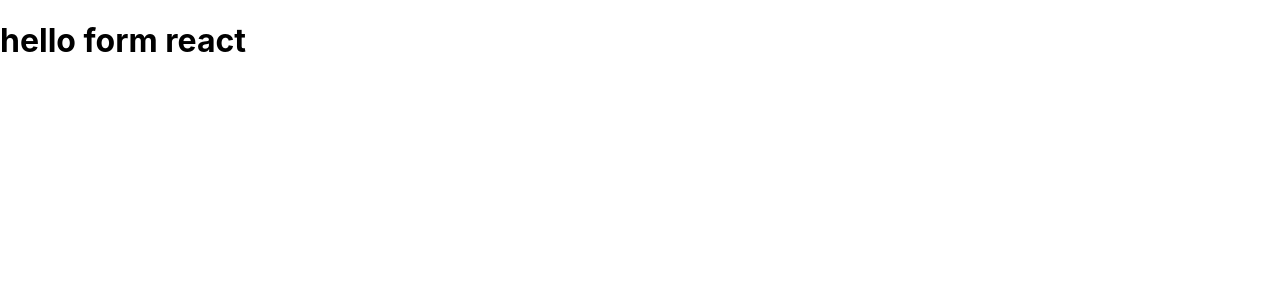
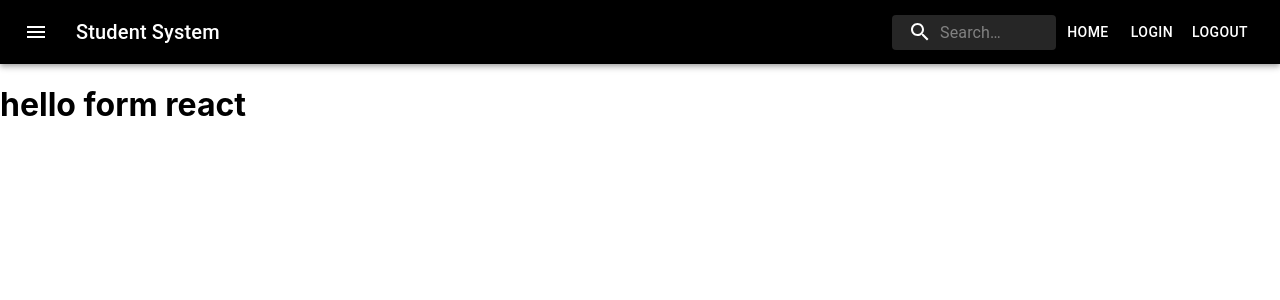
Before and after one commit to arnavsshah/Student-System, a React (Create React App) app in the folder client/: page / in a window 1280 px wide. Shown: the top 300 px of the page. Built offline with nearby package versions, Linux system fonts and the light colour scheme.

Commit message:
add navbar

```diff
--- a/client/src/App.js
+++ b/client/src/App.js
@@ -1,10 +1,11 @@
 import React from 'react';
 import './App.css';
-
+import MyNavbar from './components/MyNavbar';
 class App extends React.Component{
   render(){
     return (
       <div className="app">
+        <MyNavbar></MyNavbar>
         <h1>hello form react</h1>
       </div>
     );
--- /dev/null
+++ b/client/src/components/MyNavbar.js
@@ -0,0 +1,106 @@
+import React from "react";
+import AppBar from "@material-ui/core/AppBar";
+import Toolbar from "@material-ui/core/Toolbar";
+import IconButton from "@material-ui/core/IconButton";
+import Typography from "@material-ui/core/Typography";
+import InputBase from "@material-ui/core/InputBase";
+import { fade, makeStyles } from "@material-ui/core/styles";
+import MenuIcon from "@material-ui/icons/Menu";
+import SearchIcon from "@material-ui/icons/Search";
+import Button from "@material-ui/core/Button";
+const useStyles = makeStyles((theme) => ({
+  root: {
+    flexGrow: 1,
+    color: "white",
+    backgroundColor: "black"
+  },
+  menuButton: {
+    marginRight: theme.spacing(2)
+  },
+  title: {
+    flexGrow: 1,
+    display: "none",
+    [theme.breakpoints.up("sm")]: {
+      display: "block"
+    }
+  },
+  search: {
+    position: "relative",
+    borderRadius: theme.shape.borderRadius,
+    backgroundColor: fade(theme.palette.common.white, 0.15),
+    "&:hover": {
+      backgroundColor: fade(theme.palette.common.white, 0.25)
+    },
+    marginLeft: 0,
+    width: "100%",
+    [theme.breakpoints.up("sm")]: {
+      marginLeft: theme.spacing(1),
+      width: "auto"
+    }
+  },
+  searchIcon: {
+    padding: theme.spacing(0, 2),
+    height: "100%",
+    position: "absolute",
+    pointerEvents: "none",
+    display: "flex",
+    alignItems: "center",
+    justifyContent: "center"
+  },
+  inputRoot: {
+    color: "inherit"
+  },
+  inputInput: {
+    padding: theme.spacing(1, 1, 1, 0),
+    // vertical padding + font size from searchIcon
+    paddingLeft: `calc(1em + ${theme.spacing(4)}px)`,
+    transition: theme.transitions.create("width"),
+    width: "100%",
+    [theme.breakpoints.up("sm")]: {
+      width: "12ch",
+      "&:focus": {
+        width: "20ch"
+      }
+    }
+  }
+}));
+
+export default function SearchAppBar() {
+  const classes = useStyles();
+
+  return (
+    <div className={classes.root}>
+      <AppBar position="static" className={classes.root}>
+        <Toolbar>
+          <IconButton
+            edge="start"
+            className={classes.menuButton}
+            color="inherit"
+            aria-label="open drawer"
+          >
+            <MenuIcon />
+          </IconButton>
+          <Typography className={classes.title} variant="h6" noWrap>
+            Student System
+          </Typography>
+          <div className={classes.search}>
+            <div className={classes.searchIcon}>
+              <SearchIcon />
+            </div>
+            <InputBase
+              placeholder="Search…"
+              classes={{
+                root: classes.inputRoot,
+                input: classes.inputInput
+              }}
+              inputProps={{ "aria-label": "search" }}
+            />
+          </div>
+          <Button color="inherit">Home</Button>
+          <Button color="inherit">Login</Button>
+          <Button color="inherit">Logout</Button>
+        </Toolbar>
+      </AppBar>
+    </div>
+  );
+}
--- a/package.json
+++ b/package.json
@@ -21,6 +21,8 @@
     },
     "homepage": "https://github.com/CaptainArnav/Student-System#readme",
     "dependencies": {
+        "@material-ui/core": "^4.11.0",
+        "@material-ui/icons": "^4.9.1",
         "concurrently": "^5.3.0",
         "create-react-app": "^4.0.0",
         "express": "^4.17.1",
```
Also changed, not shown: 1 other file (tests, documents, lock files or other folders).
